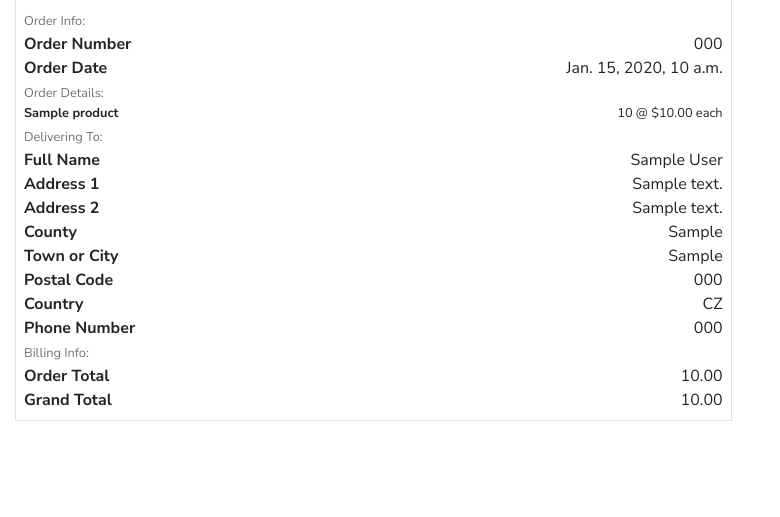
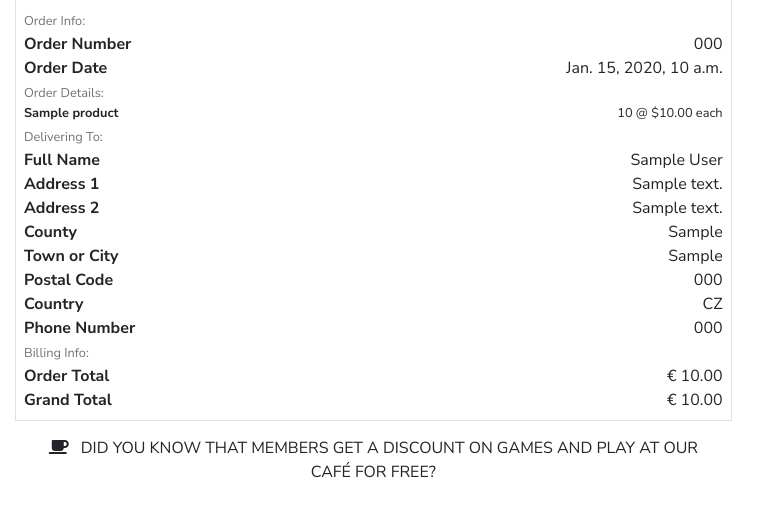
Before and after one commit to BonnieMcb/boardgame, a Django app: page /checkout/checkout_success/000 in a window 1280 px wide. Shown: the part 233-750 px from the top of the page, without its empty margins (0-780 px from the left). Run offline with Django 3.2, Linux system fonts and the light colour scheme; tables that the repository leaves empty hold one stand-in row (values such as "Sample post"); some libraries are stand-ins or nearby versions.

Commit message:
Add link to checkout success page so user can leave page.

```diff
--- a/checkout/templates/checkout/checkout_success.html
+++ b/checkout/templates/checkout/checkout_success.html
@@ -167,7 +167,7 @@
                             <p class="mb-0 text-black font-weight-bold">Order Total</p>
                         </div>
                         <div class="col-12 col-md-8 text-md-right">
-                            <p class="mb-0">{{ order.order_total }}</p>
+                            <p class="mb-0">€ {{ order.order_total }}</p>
                         </div>
                     </div>
 
@@ -176,25 +176,20 @@
                             <p class="mb-0 text-black font-weight-bold">Grand Total</p>
                         </div>
                         <div class="col-12 col-md-8 text-md-right">
-                            <p class="mb-0">{{ order.grand_total }}</p>
+                            <p class="mb-0">€ {{ order.grand_total }}</p>
                         </div>
                     </div>
                 </div>
             </div>
-
-
-
-
-            </div>
         </div>
         <div class="row">
             <div class="col-12 col-lg-7 text-right">
-                <!-- <a href="{% url 'games' %}?category=new_arrivals,deals,clearance" class="btn btn-black rounded-0 my-2">
+                <a href="{% url 'home' %}" class="btn btn-black rounded-0 my-2">
                     <span class="icon mr-2">
-                        <i class="fas fa-gifts"></i>
+                        <i class="fas fa-coffee"></i>
                     </span>
-                    <span class="text-uppercase">Now check out the latest deals!</span>
-                </a> -->
+                    <span class="text-uppercase">Did you know that members get a discount on games and play at our café for free?</span>
+                </a>
             </div>
         </div>
 
```
